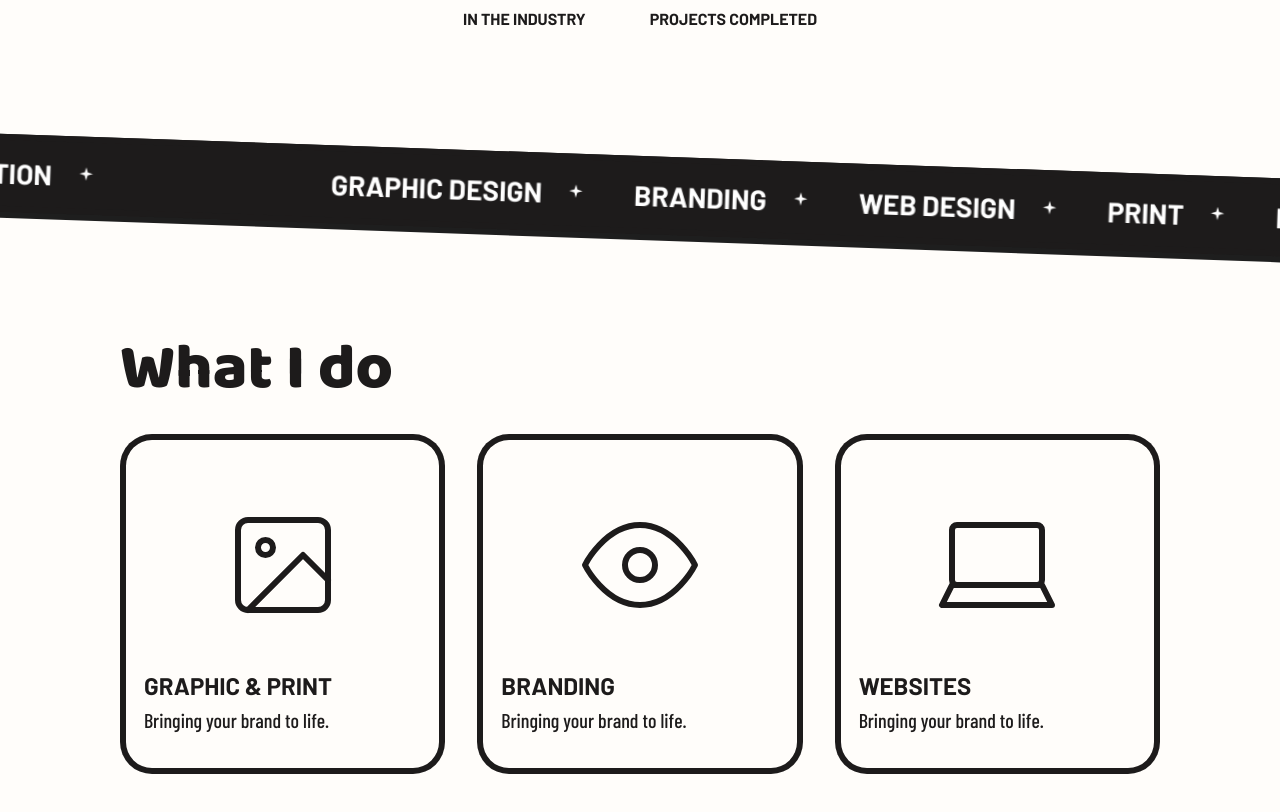
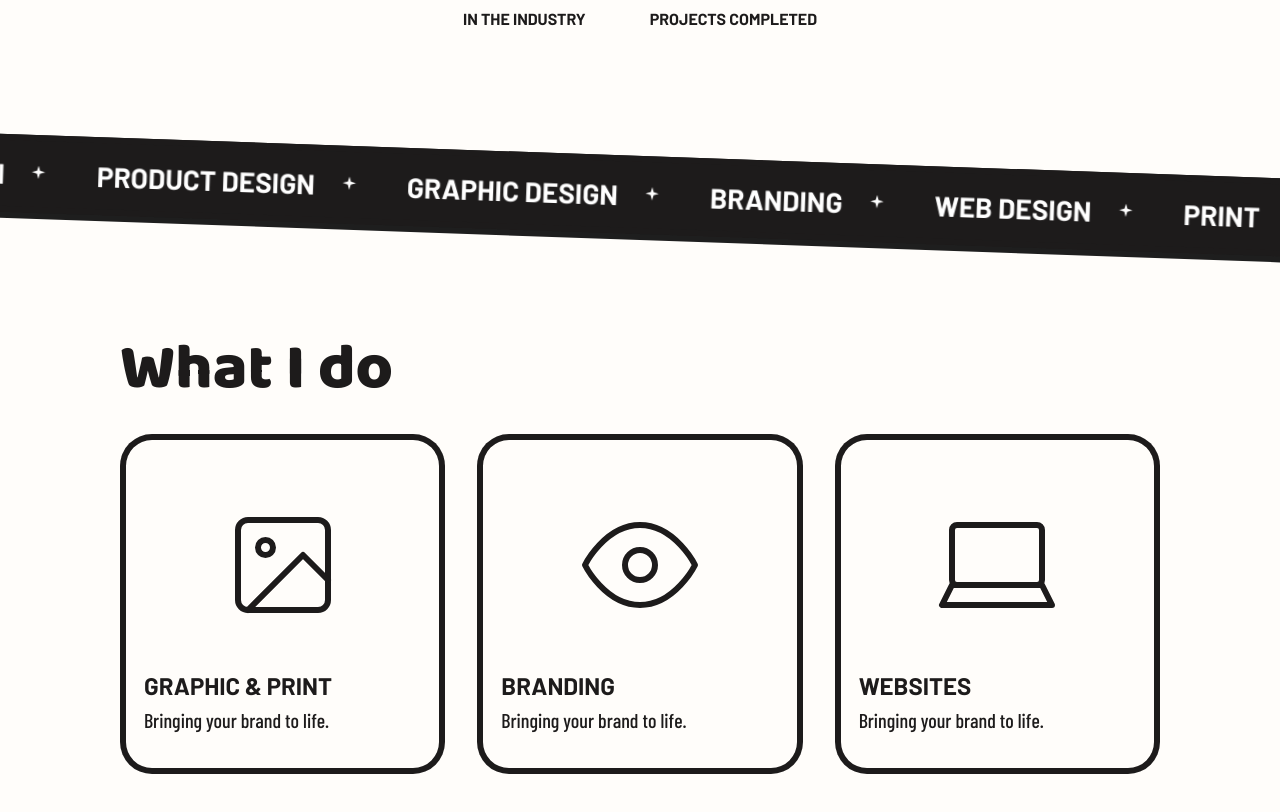
Before and after one commit to Fauxdeedle/site-portfolio, a Next.js app: page / in a window 1280 px wide. Shown: the part 814-1626 px from the top of the page. Built offline with nearby package versions, Linux system fonts and the light colour scheme.

Commit message:
filled in bar

```diff
--- a/app/page.js
+++ b/app/page.js
@@ -13,6 +13,8 @@ const SKILLS = [
   "Web Design",
   "Print",
   "Illustration",
+  "UX/UI",
+  "Product Design",
 ];
 
 export default function Home() {
--- a/components/Marquee.module.css
+++ b/components/Marquee.module.css
@@ -5,7 +5,6 @@
   right: 50%;
   margin-left: -50vw;
   margin-right: -50vw;
-  overflow: hidden;
   padding: var(--space-7) 0;
 }
 
```
